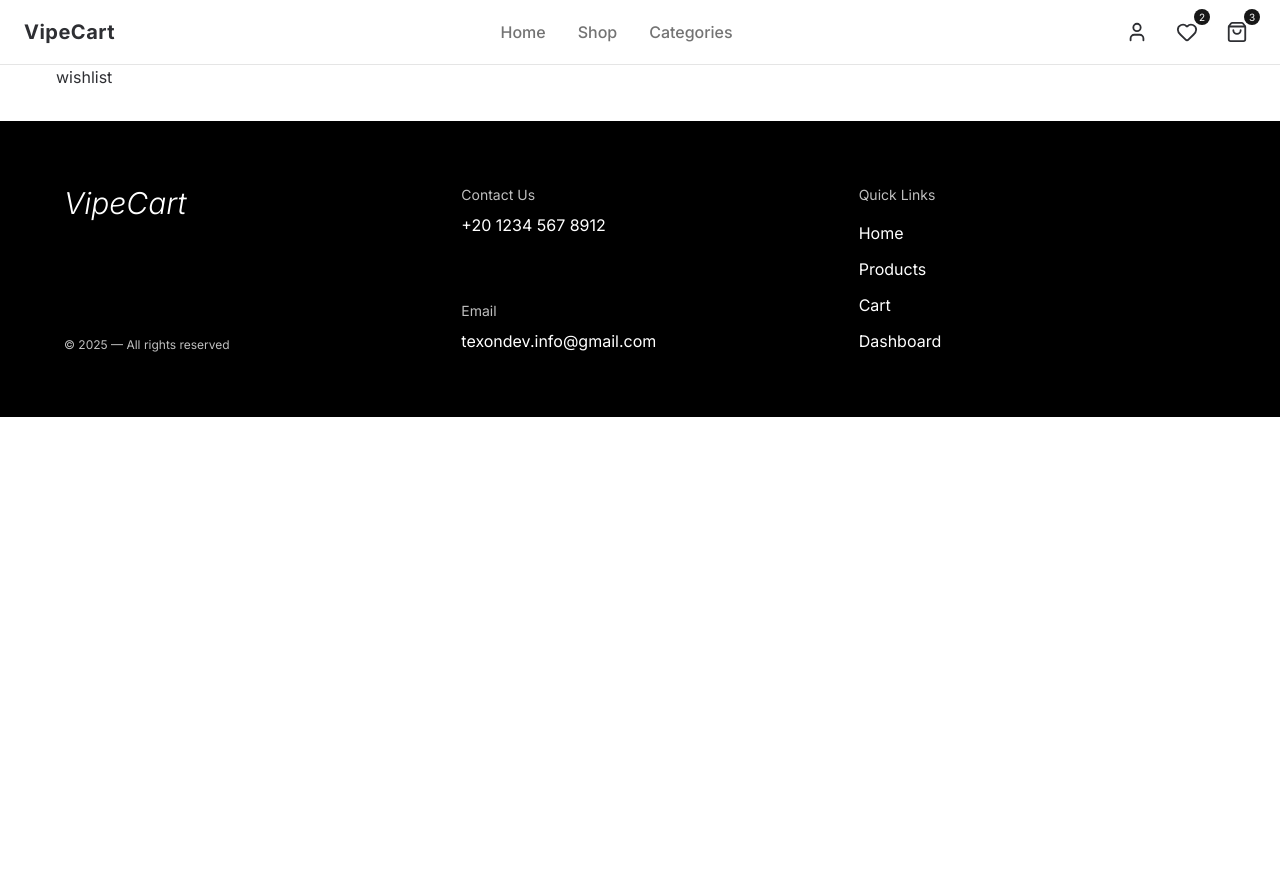
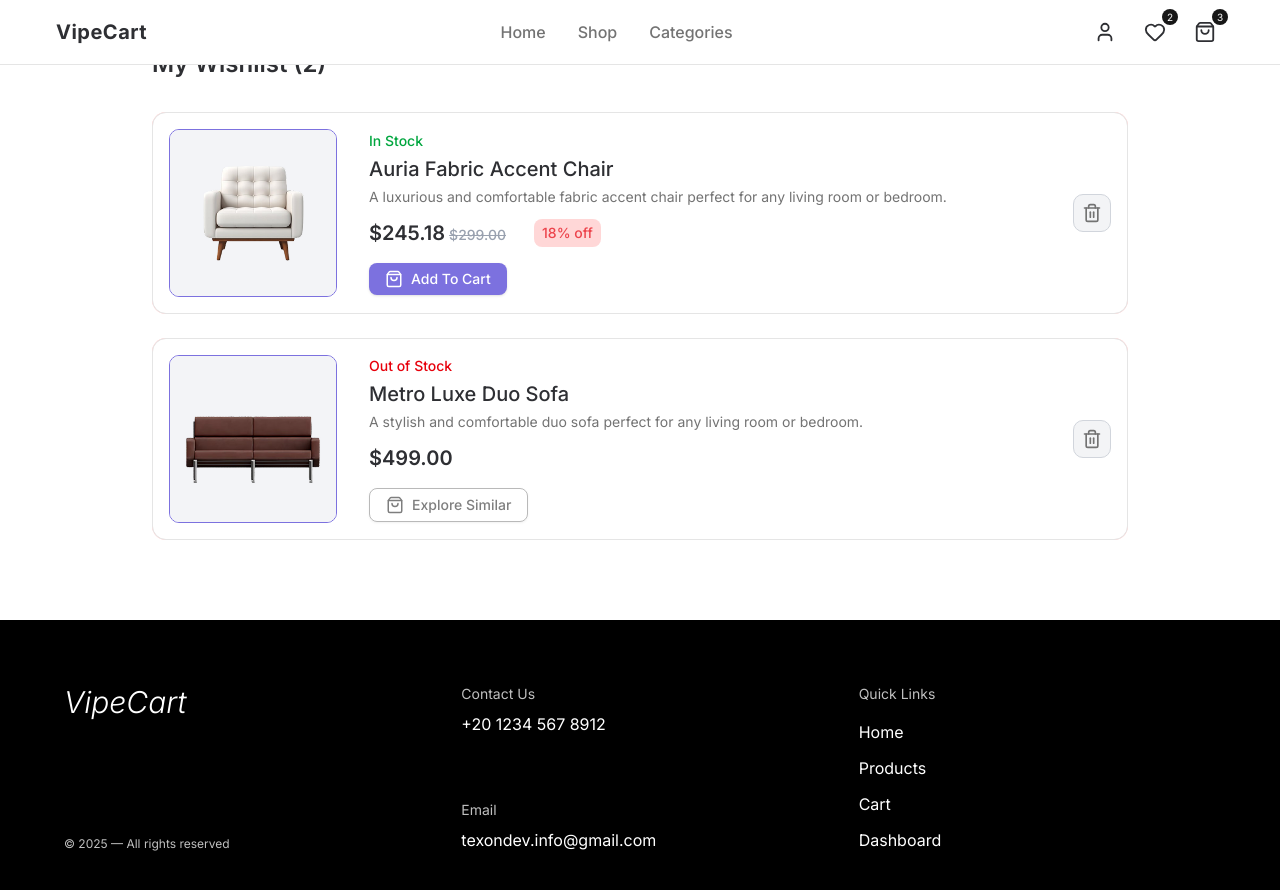
Before and after one commit to Texon-io/Texon-ecommerce, a React (Vite) app: page /wishlist in a window 1280 px wide. Shown: the top 890 px of the page. Before the commit the page ends 800 px from the top, so only its background shows below. Built offline with nearby package versions, Linux system fonts and the light colour scheme; the HTML template or start-up script is replaced by a standard one.

Commit message:
feat: finish the static ui of wishlist page

```diff
--- /dev/null
+++ b/src/components/ui/ProductPrice.jsx
@@ -0,0 +1,34 @@
+function ProductPrice({
+  className = "text-2xl font-bold text-brand-main", // Additional CSS classes
+  price, // The original price (required)
+  hasDiscount = false, // Is there a discount?
+  discountPercentage = 0, // Discount percentage (if any)
+}) {
+  // Calculate discounted price if applicable
+  const discountedPrice = hasDiscount
+    ? (price - (price * discountPercentage) / 100).toFixed(2)
+    : null;
+
+  return (
+    <div className="flex items-center gap-1 flex-wrap">
+      {/* The final price (after discount or original) */}
+      <p className={`${className}`}>${discountedPrice || price.toFixed(2)}</p>
+
+      {/* The original price */}
+      {hasDiscount && (
+        <p className="line-through text-sm font-medium text-gray-400 self-end pb-0.5">
+          ${price.toFixed(2)}
+        </p>
+      )}
+
+      {/* Discount badge */}
+      {hasDiscount && (
+        <span className="text-sm bg-red-200 font-medium ml-6 px-2 py-1 rounded-md text-red-600 animate-pulse">
+          {discountPercentage}% off
+        </span>
+      )}
+    </div>
+  );
+}
+
+export default ProductPrice;
--- a/src/layout/Navbar/Navbar.jsx
+++ b/src/layout/Navbar/Navbar.jsx
@@ -13,8 +13,8 @@ export default function Navbar() {
   const [open, setOpen] = useState(false);
 
   return (
-    <header className="w-full border-b border-border bg-brand-white relative z-50">
-      <div className="mx-auto flex h-16 max-w-7xl items-center justify-between px-6">
+    <header className="w-full border-b border-border bg-brand-white fixed z-50 ">
+      <div className="mx-auto flex h-16 max-w-7xl items-center justify-between px-7 md:px-14">
         {/* Logo */}
         <div className="text-xl font-bold tracking-wide">VipeCart</div>
 
--- a/src/pages/ProductDetails/ProductInfo.jsx
+++ b/src/pages/ProductDetails/ProductInfo.jsx
@@ -3,16 +3,10 @@ import { Heart } from "lucide-react";
 import { Truck } from "lucide-react";
 import { Sprout } from "lucide-react";
 import { useState } from "react";
+import ProductPrice from "../../components/ui/ProductPrice";
 
 export function ProductInfo({ productdetails }) {
   const [isClicked, setIsClicked] = useState(false);
-
-  const discountedPrice = productdetails.hasDiscount
-    ? (
-        productdetails.price -
-        (productdetails.price * productdetails.discountPercentage) / 100
-      ).toFixed(2)
-    : null;
 
   const handleClick = () => {
     setIsClicked(!isClicked);
@@ -24,25 +18,15 @@ export function ProductInfo({ productdetails }) {
       <div className="space-y-4">
         <h1 className="text-2xl font-semibold">{productdetails.title}</h1>
         {/* Description */}
-        <p className="text-sm text-brand-gray leading-relaxed">
+        <p className="text-sm text-brand-gray leading-relaxed ">
           {productdetails.description}
         </p>
         {/* Price */}
-        <div className=" flex items-center gap-1 py-2 ">
-          <p className=" text-2xl font-bold text-brand-main">
-            ${discountedPrice ? discountedPrice : productdetails.price}
-          </p>
-          {discountedPrice && (
-            <p className="line-through text-sm font-medium text-gray-400 self-end pb-0.5">
-              ${productdetails.price.toFixed(2)}
-            </p>
-          )}
-          {productdetails.hasDiscount && (
-            <span className="text-sm bg-red-200 font-medium ml-6 px-2 py-1 rounded-md text-red-600">
-              {productdetails.discountPercentage}% off
-            </span>
-          )}
-        </div>
+        <ProductPrice
+          price={productdetails.price}
+          hasDiscount={productdetails.hasDiscount}
+          discountPercentage={productdetails.discountPercentage}
+        />
       </div>
       <div className="space-y-3">
         <div className="flex items-center gap-3 text-sm text-muted-foreground ">
--- a/src/pages/Wishlist/Wishlist.jsx
+++ b/src/pages/Wishlist/Wishlist.jsx
@@ -1,5 +1,47 @@
-function Wishlist() {
-  return <>wishlist</>;
+import WishlistEmptyState from "./WishlistEmptyState.jsx";
+import WishlistItem from "./WishlistItem.jsx";
+
+const wishlist = [
+  {
+    id: 1,
+    title: "Auria Fabric Accent Chair",
+    description:
+      "A luxurious and comfortable fabric accent chair perfect for any living room or bedroom.",
+    image: "../../../public/images/Image-1.png",
+    hasDiscount: true,
+    discountPercentage: 18,
+    price: 299,
+    inStock: true,
+  },
+  {
+    id: 2,
+    title: "Metro Luxe Duo Sofa",
+    description:
+      "A stylish and comfortable duo sofa perfect for any living room or bedroom.",
+    image: "../../../public/images/Image-4.png",
+    hasDiscount: false,
+    discountPercentage: 0,
+    price: 499,
+    inStock: false,
+  },
+];
+
+export default function Wishlist() {
+  return (
+    <section className="mx-auto max-w-5xl px-6 py-12">
+      <h1 className="mb-8 text-2xl font-semibold">
+        My Wishlist ({wishlist.length})
+      </h1>
+
+      {wishlist.length === 0 ? (
+        <WishlistEmptyState />
+      ) : (
+        <div className="space-y-6">
+          {wishlist.map((item) => (
+            <WishlistItem key={item.id} item={item} />
+          ))}
+        </div>
+      )}
+    </section>
+  );
 }
-
-export default Wishlist;
--- /dev/null
+++ b/src/pages/Wishlist/WishlistEmptyState.jsx
@@ -0,0 +1,36 @@
+import Button from "@/components/ui/Button";
+import { useNavigate } from "react-router-dom";
+import { HeartCrack } from "lucide-react";
+
+export default function WishlistEmptyState() {
+  const navigate = useNavigate();
+
+  return (
+    <div className="animate-[fadeUp_0.4s_ease-out] flex flex-col items-center justify-center rounded-2xl border border-dashed border-border bg-muted/30 px-6 py-20 text-center">
+      {/* Icon */}
+      <div className="mb-6 flex h-16 w-16 items-center justify-center rounded-full bg-brand-main/10">
+        <HeartCrack className="text-brand-main animate-pulse" size={32} />
+      </div>
+
+      {/* Title */}
+      <h2 className="text-xl md:text-2xl font-semibold text-brand-black">
+        Your wishlist is empty
+      </h2>
+
+      {/* Description */}
+      <p className="mt-2 max-w-md text-sm text-muted-foreground">
+        Browse our products and add items to your wishlist to keep track of your
+        favorite finds.
+      </p>
+
+      {/* Action */}
+      <Button
+        onClick={() => navigate("/shop")}
+        className="mt-6 px-6"
+        variant="main"
+      >
+        Explore products
+      </Button>
+    </div>
+  );
+}
--- /dev/null
+++ b/src/pages/Wishlist/WishlistItem.jsx
@@ -0,0 +1,135 @@
+import Button from "@/components/ui/Button";
+import { ShoppingBag, Trash2 } from "lucide-react";
+import ProductPrice from "../../components/ui/ProductPrice";
+import { useState } from "react";
+
+export default function WishlistItem({ item }) {
+  const [startX, setStartX] = useState(null);
+  const [translateX, setTranslateX] = useState(0);
+  const [isSwiping, setIsSwiping] = useState(false);
+
+  const handleTouchStart = (e) => {
+    setStartX(e.touches[0].clientX);
+    setIsSwiping(true);
+  };
+
+  const handleTouchMove = (e) => {
+    if (!isSwiping) return;
+
+    const currentX = e.touches[0].clientX;
+    const diff = currentX - startX;
+
+    // Only allow left swipe
+    if (diff < 0) {
+      setTranslateX(diff);
+    }
+  };
+
+  const handleTouchEnd = () => {
+    setIsSwiping(false);
+
+    if (translateX < -120) {
+      // TODO: DELETE
+      //   onDelete(item.id);
+    } else {
+      // Reset position
+      setTranslateX(0);
+    }
+  };
+
+  return (
+    <div className="relative overflow-hidden">
+      {/* Delete Background */}
+      <div className="absolute inset-0 flex items-center justify-end pr-6 rounded-xl bg-red-200">
+        <Trash2 className="text-red-500" size={28} />
+      </div>
+      <div
+        onTouchStart={handleTouchStart}
+        onTouchMove={handleTouchMove}
+        onTouchEnd={handleTouchEnd}
+        style={{
+          transform: `translateX(${translateX}px)`,
+          transition: isSwiping ? "none" : "transform 0.3s ease",
+        }}
+        className="relative"
+      >
+        <div
+          className="
+        relative flex flex-col gap-6
+        md:flex-row md:items-center md:gap-8
+        rounded-xl border border-border bg-white p-4
+      "
+        >
+          {/* Image */}
+          <img
+            src={item.image}
+            alt={item.title}
+            className="
+          h-48 w-full
+          md:h-42 md:w-42
+          rounded-lg object-cover
+          border border-brand-main
+        "
+          />
+
+          {/* Info */}
+          <div className="flex flex-1 flex-col justify-between">
+            <div>
+              <p
+                className={`text-sm font-medium ${
+                  item.inStock ? "text-green-600" : "text-red-600"
+                }`}
+              >
+                {item.inStock ? "In Stock" : "Out of Stock"}
+              </p>
+
+              <h3 className="mt-1 text-lg md:text-xl font-medium">
+                {item.title}
+              </h3>
+
+              <p className="mt-1 mb-3 text-sm text-muted-foreground">
+                {item.description}
+              </p>
+
+              {/* Price */}
+              <ProductPrice
+                className="text-lg md:text-xl text-brand-black font-semibold"
+                price={item.price}
+                hasDiscount={item.hasDiscount}
+                discountPercentage={item.discountPercentage}
+              />
+            </div>
+
+            {/* Actions */}
+            <div className="mt-4 flex flex-col gap-3 sm:flex-row sm:items-center">
+              <Button
+                variant={item.inStock ? "main" : "outline"}
+                disabled={!item.inStock}
+                size="sm"
+                className="flex rounded-md px-4 items-center justify-center gap-2"
+              >
+                <ShoppingBag size={18} />
+                {item.inStock ? "Add to cart" : "Explore similar"}
+              </Button>
+            </div>
+          </div>
+
+          {/* Remove */}
+          <button
+            className="
+          absolute top-4 right-4
+          md:static
+          text-muted-foreground
+          cursor-pointer p-2
+          border border-gray-300 rounded-lg
+          bg-gray-100
+          hover:text-red-500 transition
+        "
+          >
+            <Trash2 size={20} />
+          </button>
+        </div>
+      </div>
+    </div>
+  );
+}
```
Also changed, not shown: src/pages/ProductDetails/ProductGallery.jsx (+6 -3 lines).
